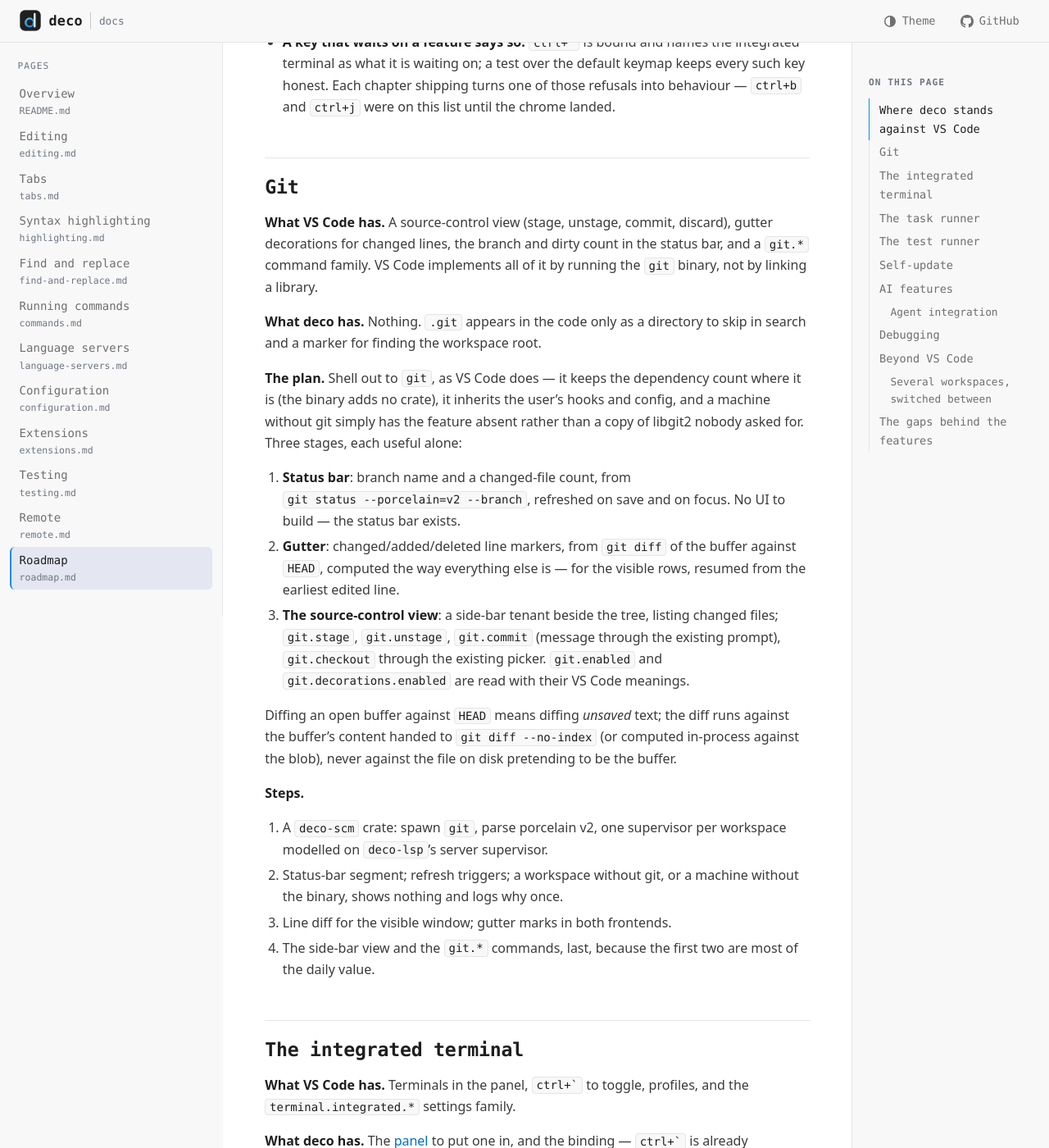
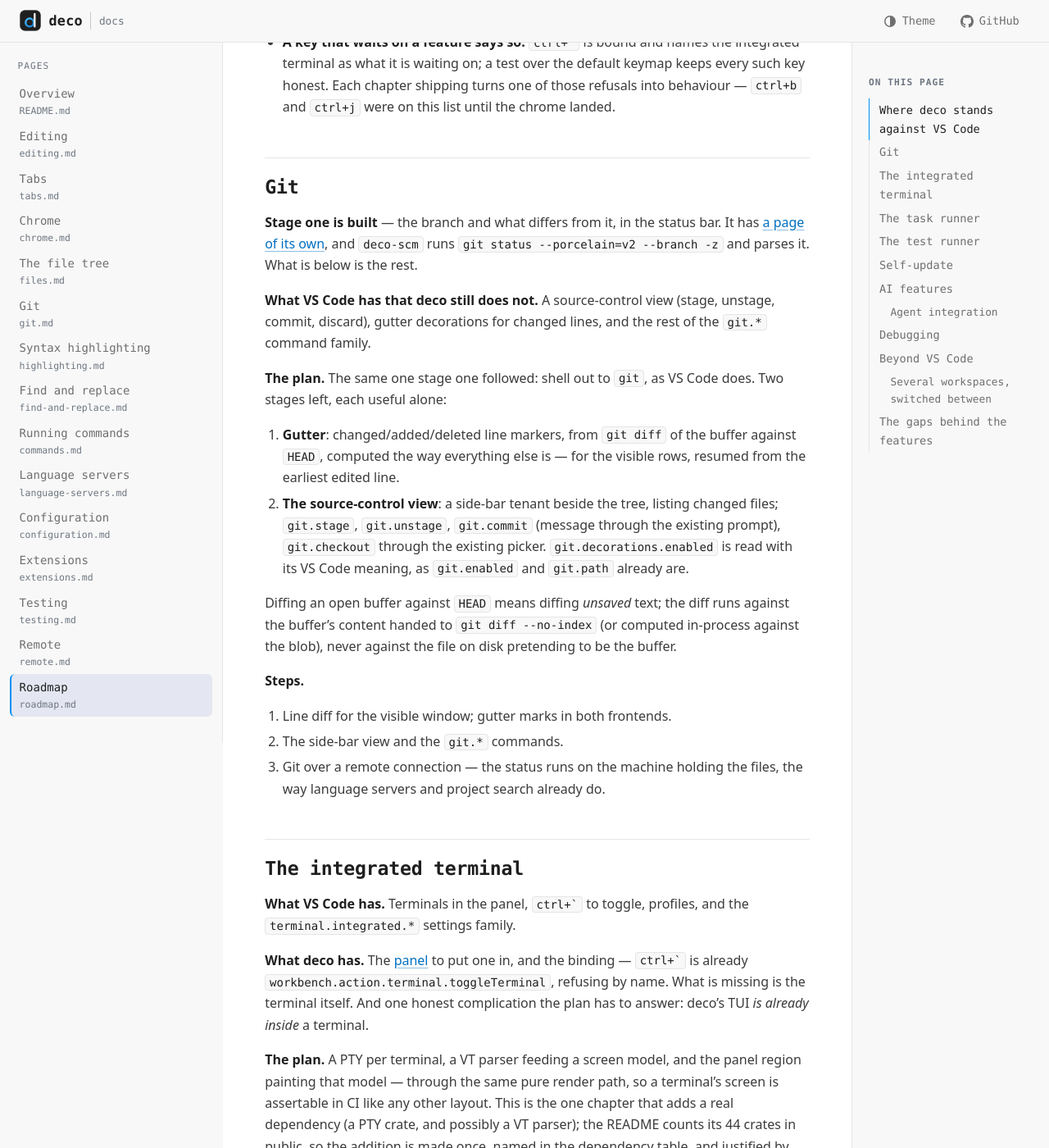
Before and after one commit to sabas0ba/deco, a Jekyll site: the page built from docs/roadmap.md, in a window 1280 px wide and 1400 px high, scrolled down 1700 px. Shown: the whole window at 82% size. Built offline with Jekyll 4.4.1, drawn with Linux system fonts in a browser that asks for light colours; our own code applies the rules of GitHub Pages for plain Markdown files; some of the changed text lies outside the part shown.

Commit message:
docs(git): the page, the demonstration, and the roadmap trimmed
`docs/git.md` with an animation generated from the real renderer: the
branch sits still while the file is typed into, moves on the save, and
moves again when the tree makes a file. That is the part worth showing,
because the alternative design — a `git status` per keystroke — looks
identical in a still image.

The demonstration harness gained two things it needed. It now carries
out a save the way it already carries out the tree's operations, since
otherwise the document stays dirty and nothing ever asks git again. And
it can answer the session's standing question about git, gated on there
being one, which is what lets the frames prove typing does not spawn a
process.

Also adds `chrome.md` and `files.md` to the site navigation, which they
were never added to, and gives git its row in the compatibility table.

```diff
--- a/docs/roadmap.md
+++ b/docs/roadmap.md
@@ -25,7 +25,7 @@ What VS Code has and deco does not, grouped by how it blocks:
 
 | Missing | Depends on |
 | --- | --- |
-| Git — gutter diffs, branch in the status bar, stage and commit | a status-bar segment; its view is a side-bar tenant, beside the [file tree](files.md) |
+| Git — gutter diffs, stage and commit (the branch [is built](git.md)) | nothing for the gutter; the view is a side-bar tenant, beside the [file tree](files.md) |
 | Integrated terminal | a PTY dependency; its home is the [panel](chrome.md) |
 | Task runner (`tasks.json`, `ctrl+shift+b`) | the terminal, for somewhere to run |
 | Test runner | the task runner, and later the extension host |
@@ -59,29 +59,25 @@ written under them:
 
 ## Git
 
-**What VS Code has.** A source-control view (stage, unstage, commit, discard),
-gutter decorations for changed lines, the branch and dirty count in the status
-bar, and a `git.*` command family. VS Code implements all of it by running the
-`git` binary, not by linking a library.
+**Stage one is built** — the branch and what differs from it, in the status bar.
+It has [a page of its own](git.md), and `deco-scm` runs `git status
+--porcelain=v2 --branch -z` and parses it. What is below is the rest.
 
-**What deco has.** Nothing. `.git` appears in the code only as a directory to
-skip in search and a marker for finding the workspace root.
+**What VS Code has that deco still does not.** A source-control view (stage,
+unstage, commit, discard), gutter decorations for changed lines, and the rest of
+the `git.*` command family.
 
-**The plan.** Shell out to `git`, as VS Code does — it keeps the dependency
-count where it is (the binary adds no crate), it inherits the user's hooks and
-config, and a machine without git simply has the feature absent rather than a
-copy of libgit2 nobody asked for. Three stages, each useful alone:
+**The plan.** The same one stage one followed: shell out to `git`, as VS Code
+does. Two stages left, each useful alone:
 
-1. **Status bar**: branch name and a changed-file count, from `git status
-   --porcelain=v2 --branch`, refreshed on save and on focus. No UI to build —
-   the status bar exists.
-2. **Gutter**: changed/added/deleted line markers, from `git diff` of the
-   buffer against `HEAD`, computed the way everything else is — for the visible
-   rows, resumed from the earliest edited line.
-3. **The source-control view**: a side-bar tenant beside the tree, listing changed files;
-   `git.stage`, `git.unstage`, `git.commit` (message through the existing
-   prompt), `git.checkout` through the existing picker. `git.enabled` and
-   `git.decorations.enabled` are read with their VS Code meanings.
+1. **Gutter**: changed/added/deleted line markers, from `git diff` of the buffer
+   against `HEAD`, computed the way everything else is — for the visible rows,
+   resumed from the earliest edited line.
+2. **The source-control view**: a side-bar tenant beside the tree, listing
+   changed files; `git.stage`, `git.unstage`, `git.commit` (message through the
+   existing prompt), `git.checkout` through the existing picker.
+   `git.decorations.enabled` is read with its VS Code meaning, as `git.enabled`
+   and `git.path` already are.
 
 Diffing an open buffer against `HEAD` means diffing *unsaved* text; the diff
 runs against the buffer's content handed to `git diff --no-index` (or computed
@@ -90,13 +86,10 @@ the buffer.
 
 **Steps.**
 
-1. A `deco-scm` crate: spawn `git`, parse porcelain v2, one supervisor per
-   workspace modelled on `deco-lsp`'s server supervisor.
-2. Status-bar segment; refresh triggers; a workspace without git, or a machine
-   without the binary, shows nothing and logs why once.
-3. Line diff for the visible window; gutter marks in both frontends.
-4. The side-bar view and the `git.*` commands, last, because the first two are
-   most of the daily value.
+1. Line diff for the visible window; gutter marks in both frontends.
+2. The side-bar view and the `git.*` commands.
+3. Git over a remote connection — the status runs on the machine holding the
+   files, the way language servers and project search already do.
 
 ## The integrated terminal
 
--- a/xtask/Cargo.toml
+++ b/xtask/Cargo.toml
@@ -24,6 +24,7 @@ deco-editor.workspace = true
 deco-ext.workspace = true
 deco-keymap.workspace = true
 deco-lsp.workspace = true
+deco-scm.workspace = true
 deco-theme.workspace = true
 deco-tui.workspace = true
 
```
Also changed, not shown: docs/README.md (+1 -0 lines), docs/_data/nav.yml (+15 -0 lines), docs/git.md (added, +138 -0 lines), README.md, docs/img/git-status.svg (added), 2 other files.
